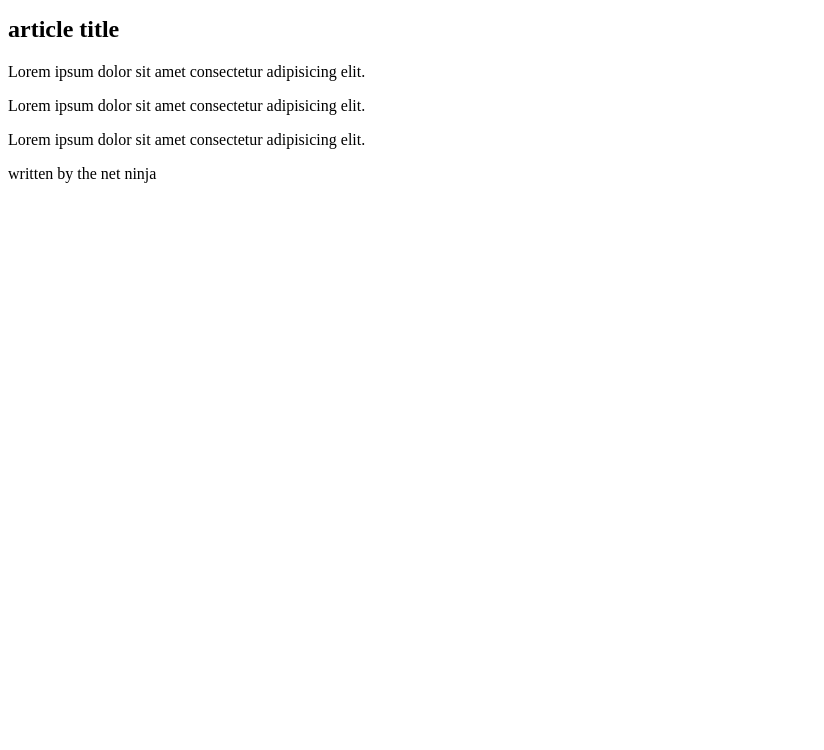
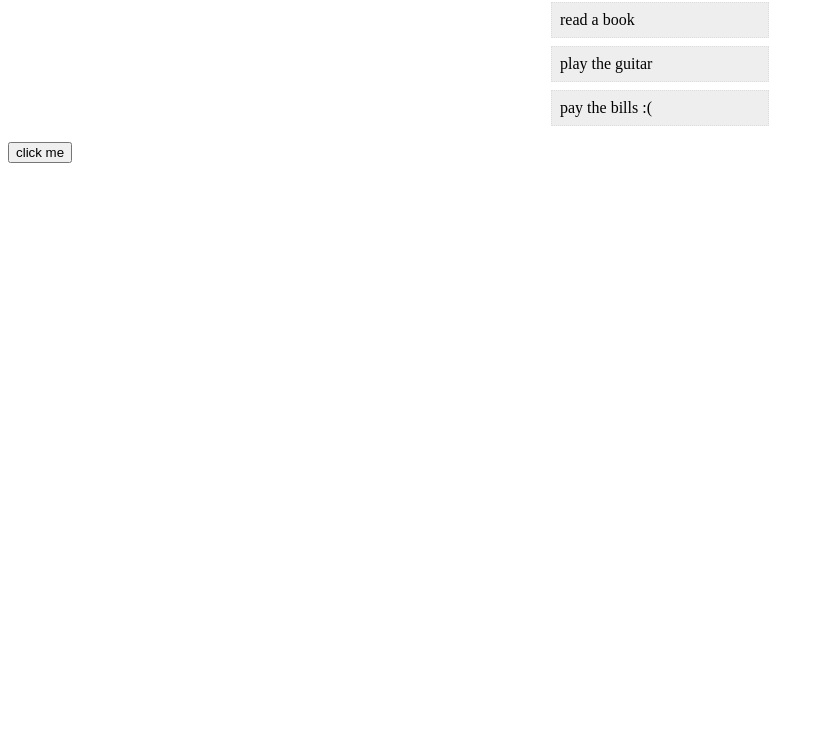
Before and after one commit to alexrem1/Javascript, a plain HTML site: page Novice to Ninja/test.html in a window 1280 px wide. Shown: the part 50-800 px from the top of the page, without its empty margins (0-824 px from the left). Drawn offline with Linux system fonts and the light colour scheme.

Commit message:
Event Basics

```diff
--- /dev/null
+++ b/Novice to Ninja/The-DOM/eventBasicsClickEvents.js
@@ -0,0 +1,19 @@
+const button = document.querySelector("button");
+
+button.addEventListener("click", () => {
+  console.log("you clicked me!");
+});
+
+// Attaching an event listener to each individual item inside this collection of items
+const items = document.querySelectorAll("li");
+
+items.forEach((item) => {
+  item.addEventListener("click", (e) => {
+    // console.log("item clicked");
+    // console.log(e);
+    // console.log(e.target);
+    // OR
+    // console.log(item.innerText);
+    e.target.style.textDecoration = "line-through";
+  });
+});
--- a/Novice to Ninja/style.css
+++ b/Novice to Ninja/style.css
@@ -1,15 +1,8 @@
-.error {
-  padding: 10px;
-  color: crimson;
-  border: 1px dotted crimson;
+li {
+  list-style-type: none;
+  max-width: 200px;
+  padding: 8px;
+  margin: 8px auto;
+  background: #eee;
+  border: 1px dotted #ddd;
 }
-
-.success {
-  padding: 10px;
-  color: limegreen;
-  border: 1px dotted limegreen;
-}
-
-.blue {
-  color: blue;
-}
--- a/Novice to Ninja/test.html
+++ b/Novice to Ninja/test.html
@@ -6,18 +6,16 @@
     <title>Document</title>
     <link rel="stylesheet" href="style.css" />
   </head>
+  <body>
+    <ul>
+      <li>buy milk</li>
+      <li>read a book</li>
+      <li>play the guitar</li>
+      <li>pay the bills :(</li>
+    </ul>
 
-  <body>
-    <h1>The DOM</h1>
+    <button>click me</button>
 
-    <article>
-      <h2>article title</h2>
-      <p>Lorem ipsum dolor sit amet consectetur adipisicing elit.</p>
-      <p>Lorem ipsum dolor sit amet consectetur adipisicing elit.</p>
-      <p>Lorem ipsum dolor sit amet consectetur adipisicing elit.</p>
-      <div>written by the net ninja</div>
-    </article>
-
-    <script src="The-DOM/parentsChildrensSiblings.js"></script>
+    <script src="The-DOM/eventBasicsClickEvents.js"></script>
   </body>
 </html>
```
